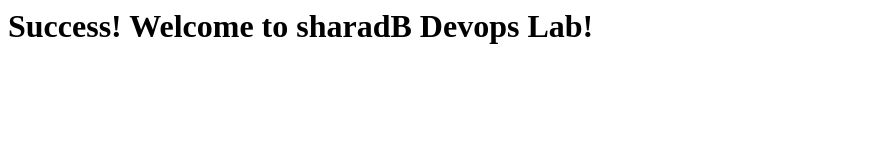
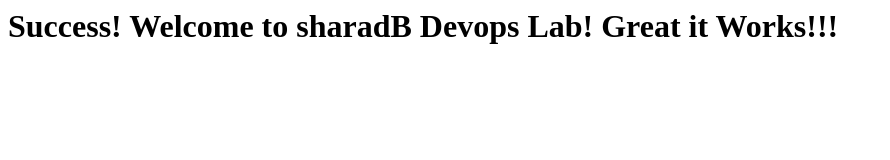
Before and after one commit to sharadbarkade/master-app1.demo.com, a plain HTML site: page index.html in a window 1280 px wide. Shown: the whole page, without its empty margins (0-890 px from the left). Drawn offline with Linux system fonts and the light colour scheme.

Commit message:
Added content to index

```diff
--- a/index.html
+++ b/index.html
@@ -3,6 +3,6 @@
    <title>Welcome to Sharad Devops Lab!</title>
  </head>
  <body>
-   <h1>Success! Welcome to sharadB Devops Lab!</h1>
+   <h1>Success! Welcome to sharadB Devops Lab! Great it Works!!!</h1>
  </body>
 </html>
```
